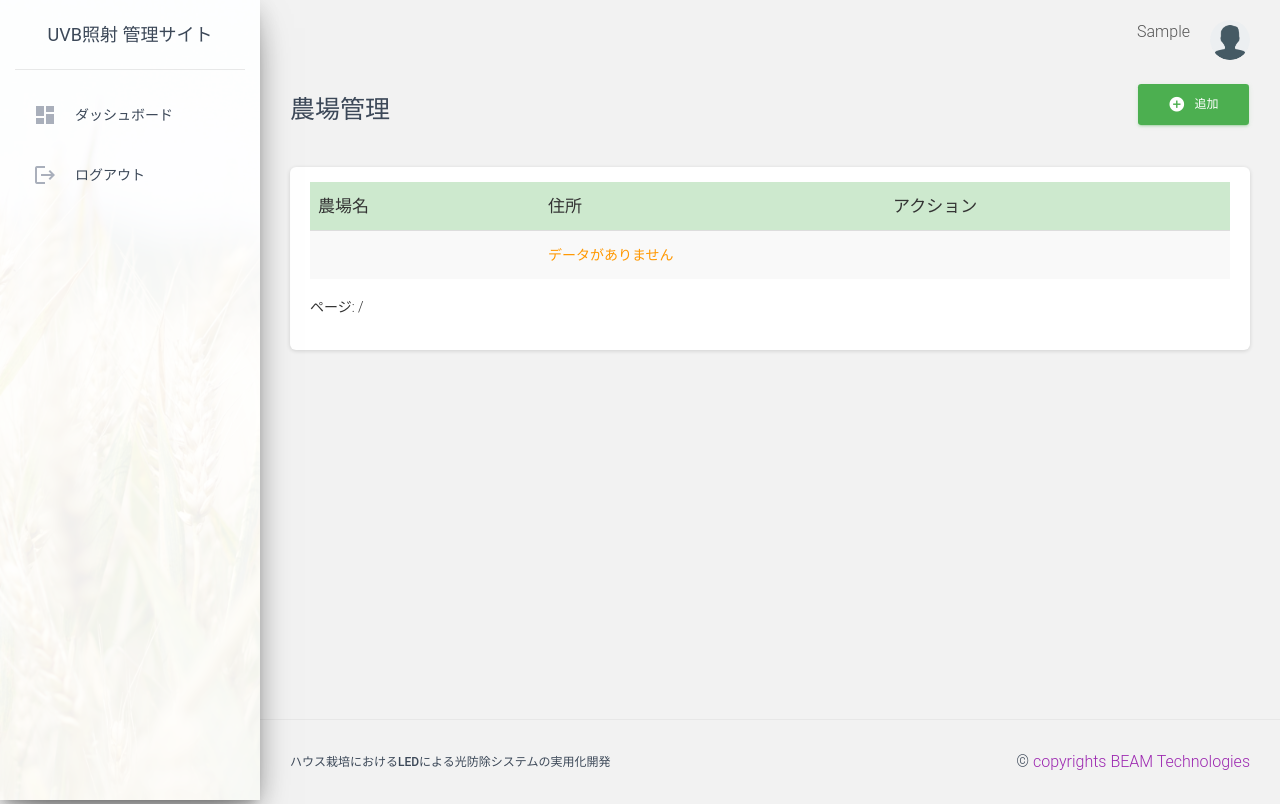
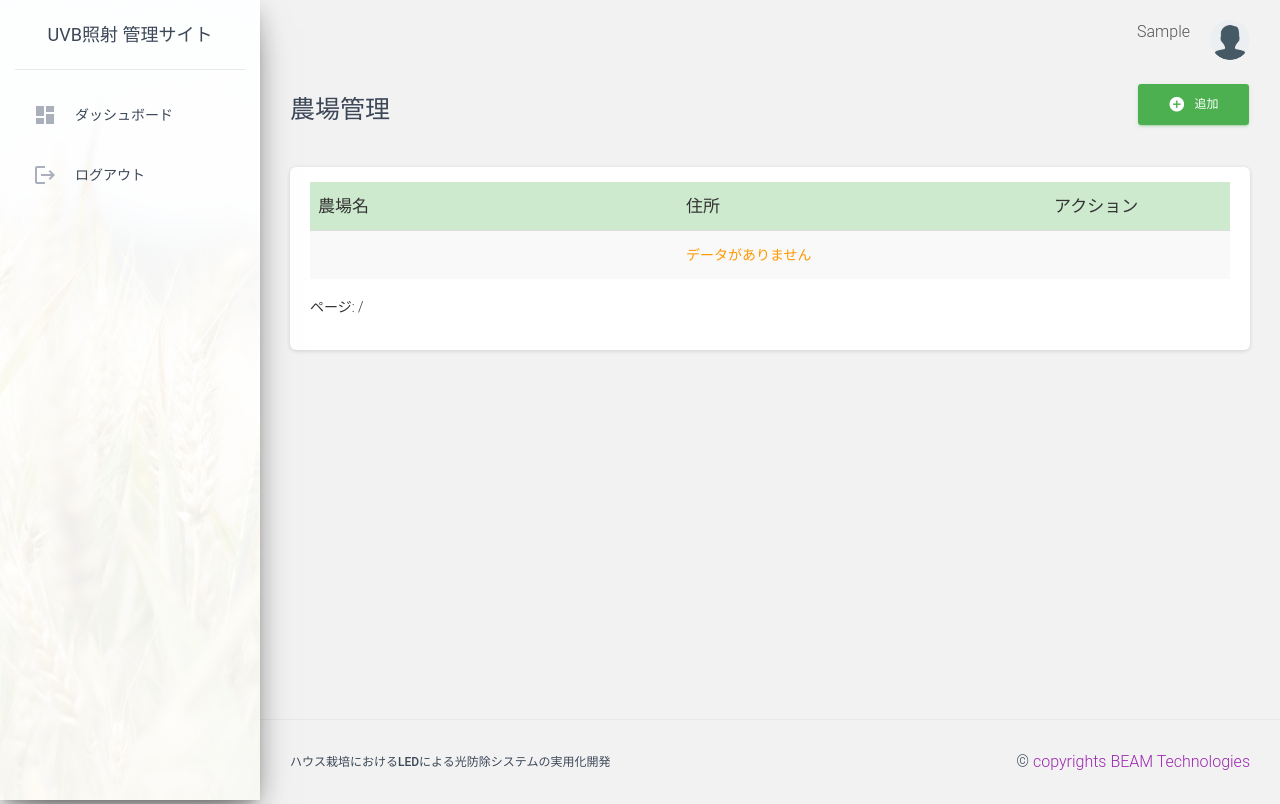
Before and after one commit to manirajpandian/uvb-light-system, a Django app: page /add_farm in a window 1280 px wide. Run offline with Django 3.2, Linux system fonts and the light colour scheme; the visitor is signed in with stand-in values (Sample User, id 1); parts of the project's set-up code (start-up, migrations or seed data) failed here and were passed over; some libraries are stand-ins or nearby versions.

Commit message:
table correction solved

```diff
--- a/apps/templates/home/farm_list.html
+++ b/apps/templates/home/farm_list.html
@@ -86,21 +86,16 @@
 
   .table th:nth-child(1),
   .table td:nth-child(1) {
-    width: 20%;
+    width: 40%;
   }
 
   .table th:nth-child(2),
   .table td:nth-child(2) {
-    width: 30%;
+    width: 40%;
     }
 
   .table th:nth-child(3),
   .table td:nth-child(3) {
-    width: 30%;
-  }
-
-  .table th:nth-child(4),
-  .table td:nth-child(4) {
     width: 20%;
   }
 </style>
--- a/apps/templates/home/page-user.html
+++ b/apps/templates/home/page-user.html
@@ -37,7 +37,7 @@
 
         <div class="text-center">
           <h6 class="">
-            <b class="text-gray">ID: </b><span>{{ id }}</span>
+            <b class="text-gray">農場ID: </b><span>{{ id }}</span>
           </h6>
         </div>
         <!-- Form for getting the input fields  -->
```
